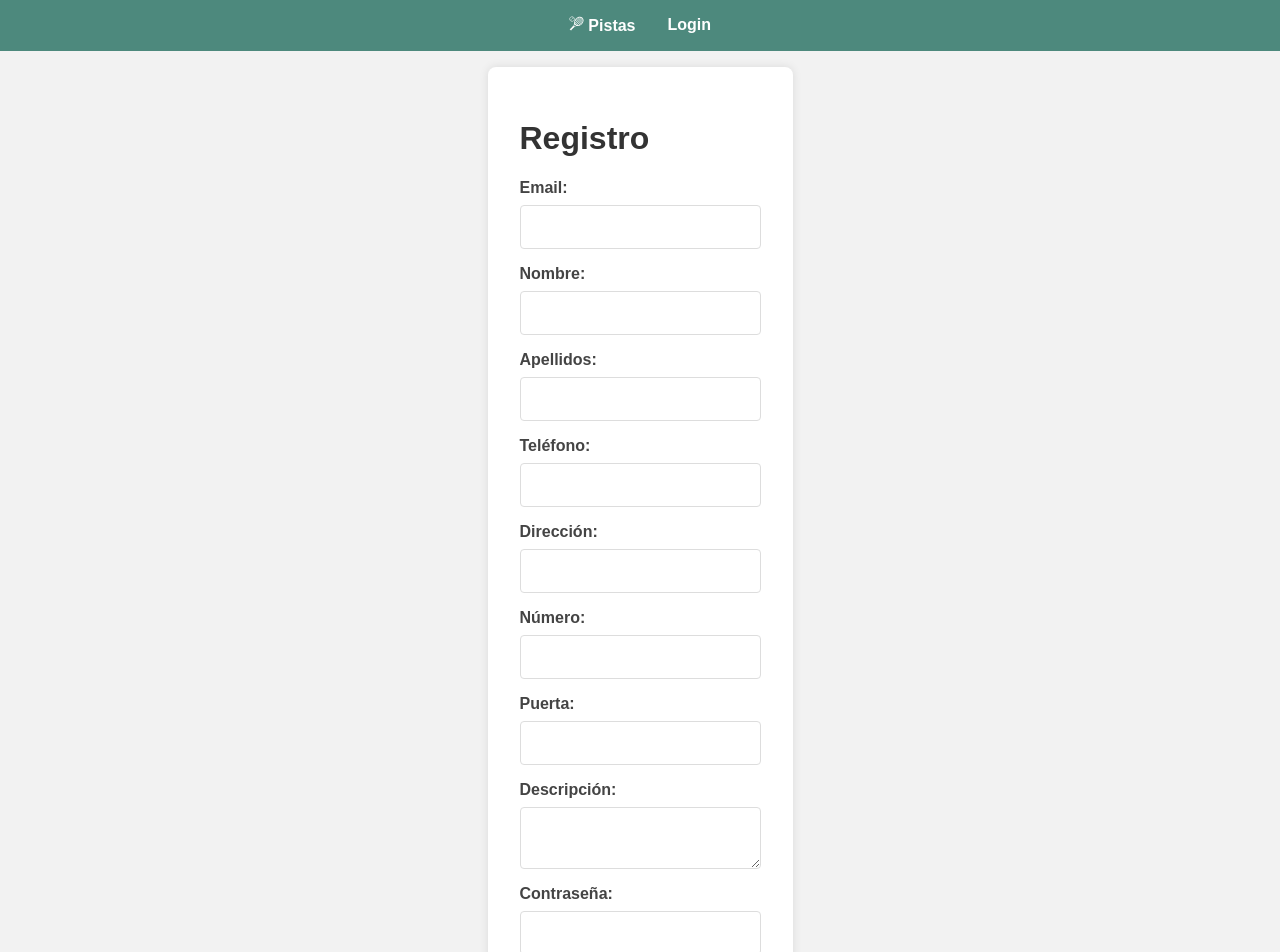
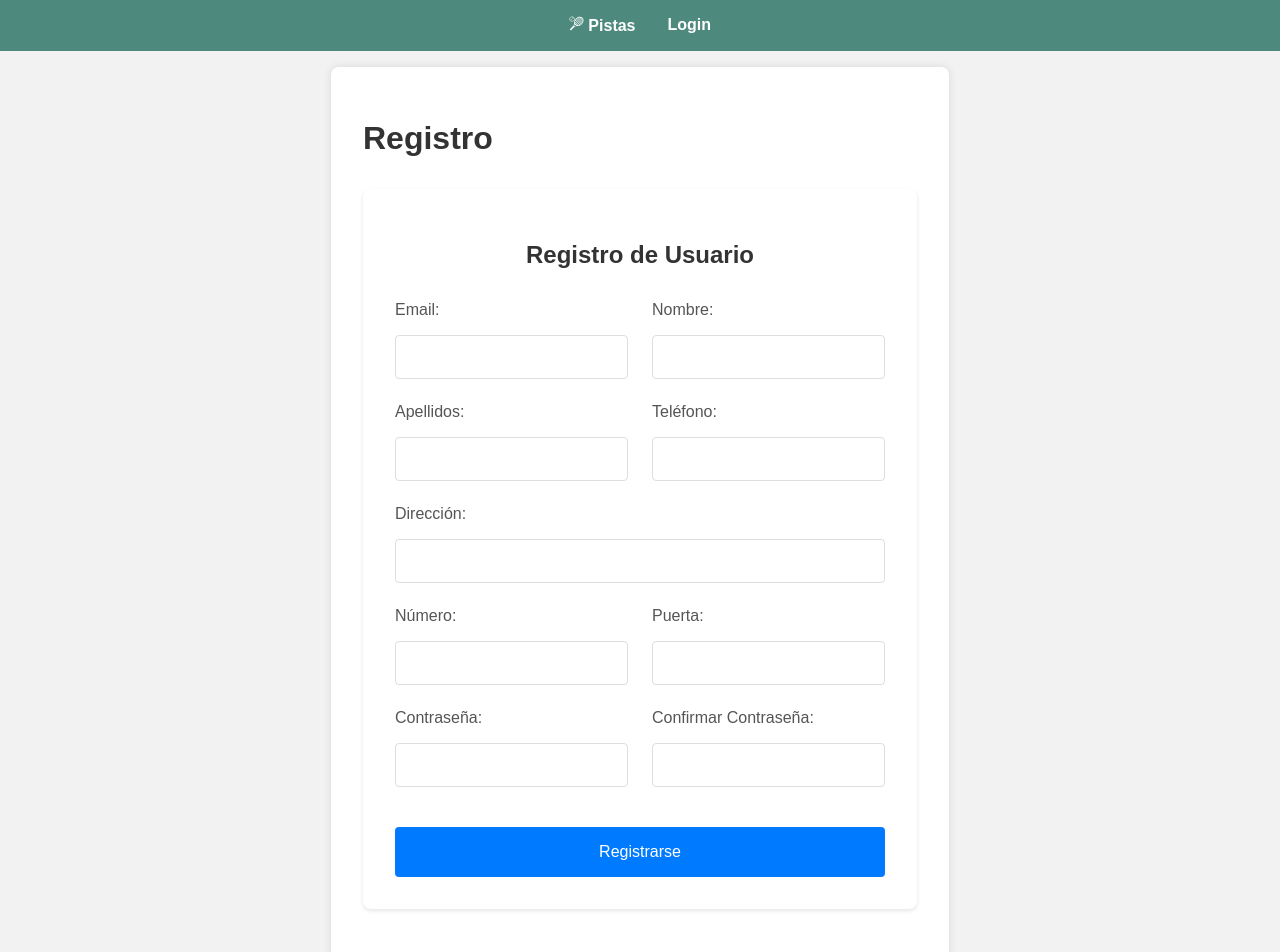
Before and after one commit to soleado2003/ReservasTenisMasCamarena, a React (Vite) app in the folder ReservasMC/: page /register in a window 1280 px wide. Shown: the top 952 px of the page. Built offline with nearby package versions, Linux system fonts and the light colour scheme; no server answers; the HTML template or start-up script is replaced by a standard one.

Commit message:
varios fixes

```diff
--- a/ReservasMC/src/components/RegisterForm.jsx
+++ b/ReservasMC/src/components/RegisterForm.jsx
@@ -1,6 +1,7 @@
 import { useState } from 'react';
 import { useNavigate } from 'react-router-dom';
 import { register } from '../services/auth';
+import '../styles/RegisterForm.css'; // Crearemos este archivo
 
 function RegisterForm() {
   const [email, setEmail] = useState('');
@@ -48,8 +49,11 @@ function RegisterForm() {
   };
 
   return (
-    <form onSubmit={handleSubmit}>
-      <div>
+    <div className="register-container">
+      <h2>Registro de Usuario</h2>
+      <form onSubmit={handleSubmit} className="register-form">
+        <div className="form-grid">
+          <div className="form-group">
             <label>Email:</label>
             <input
               type="email"
@@ -59,7 +63,7 @@ function RegisterForm() {
             />
           </div>
 
-      <div>
+          <div className="form-group">
             <label>Nombre:</label>
             <input
               type="text"
@@ -69,7 +73,7 @@ function RegisterForm() {
             />
           </div>
 
-      <div>
+          <div className="form-group">
             <label>Apellidos:</label>
             <input
               type="text"
@@ -78,16 +82,17 @@ function RegisterForm() {
             />
           </div>
 
-      <div>
+          <div className="form-group">
             <label>Teléfono:</label>
             <input
-          type="text"
+              type="tel"
+              pattern="[0-9]*"
               value={telefono}
               onChange={(e)=> setTelefono(e.target.value)}
             />
           </div>
 
-      <div>
+          <div className="form-group full-width">
             <label>Dirección:</label>
             <input
               type="text"
@@ -96,7 +101,7 @@ function RegisterForm() {
             />
           </div>
 
-      <div>
+          <div className="form-group">
             <label>Número:</label>
             <input
               type="number"
@@ -105,7 +110,7 @@ function RegisterForm() {
             />
           </div>
 
-      <div>
+          <div className="form-group">
             <label>Puerta:</label>
             <input
               type="text"
@@ -114,15 +119,7 @@ function RegisterForm() {
             />
           </div>
 
-      <div>
-        <label>Descripción:</label>
-        <textarea
-          value={descripcion}
-          onChange={(e)=> setDescripcion(e.target.value)}
-        />
-      </div>
-
-      <div>
+          <div className="form-group">
             <label>Contraseña:</label>
             <input
               type="password"
@@ -132,7 +129,7 @@ function RegisterForm() {
             />
           </div>
 
-      <div>
+          <div className="form-group">
             <label>Confirmar Contraseña:</label>
             <input
               type="password"
@@ -141,9 +138,11 @@ function RegisterForm() {
               required
             />
           </div>
+        </div>
 
-      <button type="submit">Registrarse</button>
+        <button type="submit" className="submit-button">Registrarse</button>
       </form>
+    </div>
   );
 }
 
--- a/ReservasMC/src/components/Schedule.jsx
+++ b/ReservasMC/src/components/Schedule.jsx
@@ -130,20 +130,32 @@ function Schedule() {
   const handleCancelarReserva = async (reservaId) => {
     if (window.confirm('¿Estás seguro de que quieres cancelar esta reserva?')) {
       try {
-        await fetchWithToken(`${import.meta.env.VITE_API_URL}/reservas/${reservaId}`, {
+        const response = await fetchWithToken(`${import.meta.env.VITE_API_URL}/reservas/${reservaId}`, {
           method: 'DELETE'
         });
+
+        // if (!response.ok) {
+        //   const error = await response.json();
+        //   throw new Error(error.message);
+        // }
+
         fetchSchedule(selectedDate);
       } catch (error) {
         console.error('Error al cancelar la reserva:', error);
-        alert('Error al cancelar la reserva');
+        alert(error.message || 'Error al cancelar la reserva');
       }
     }
   };
 
   const handleDateChange = (event) => {
-    const [year, month, day] = event.target.value.split('-').map(Number);
-    setSelectedDate(new Date(year, month - 1, day));
+    const selectedValue = event.target.value;
+    const maxDate = getMaxDate();
+    const minDate = format(new Date(), 'yyyy-MM-dd');
+
+    if (selectedValue >= minDate && selectedValue <= maxDate) {
+      const [year, month, day] = selectedValue.split('-').map(Number);
+      setSelectedDate(new Date(year, month - 1, day));
+    }
   };
 
   const isFutureReservation = (fecha, horaInicio) => {
@@ -176,6 +188,13 @@ function Schedule() {
     return isAfter(reservationDate, now);
   };
 
+  // Añadir función para calcular el último día del mes siguiente
+  const getMaxDate = () => {
+    const today = new Date();
+    const nextMonth = new Date(today.getFullYear(), today.getMonth() + 2, 0); // El 0 nos da el último día del mes anterior
+    return format(nextMonth, 'yyyy-MM-dd');
+  };
+
   if (loading) return <div>Cargando horarios...</div>;
 
   return (
@@ -186,6 +205,12 @@ function Schedule() {
           value={format(selectedDate, 'yyyy-MM-dd')}
           onChange={handleDateChange}
           min={format(new Date(), 'yyyy-MM-dd')}
+          max={getMaxDate()} // Añadir límite máximo
+          style={{
+            padding: '8px',
+            borderRadius: '4px',
+            border: '1px solid #ccc'
+          }}
         />
         <h3>{format(selectedDate, "EEEE d 'de' MMMM 'de' yyyy", { locale: es })}</h3>
       </div>
--- /dev/null
+++ b/ReservasMC/src/styles/RegisterForm.css
@@ -0,0 +1,84 @@
+.register-container {
+  max-width: 800px;
+  margin: 2rem auto;
+  padding: 2rem;
+  background-color: white;
+  border-radius: 8px;
+  box-shadow: 0 2px 4px rgba(0, 0, 0, 0.1);
+}
+
+.register-container h2 {
+  text-align: center;
+  color: #333;
+  margin-bottom: 2rem;
+}
+
+.register-form {
+  display: flex;
+  flex-direction: column;
+  gap: 1rem;
+}
+
+.form-grid {
+  display: grid;
+  grid-template-columns: repeat(2, 1fr);
+  gap: 1.5rem;
+}
+
+.form-group {
+  display: flex;
+  flex-direction: column;
+  gap: 0.5rem;
+}
+
+.form-group.full-width {
+  grid-column: 1 / -1;
+}
+
+.form-group label {
+  font-weight: 500;
+  color: #555;
+}
+
+.form-group input {
+  padding: 0.75rem;
+  border: 1px solid #ddd;
+  border-radius: 4px;
+  font-size: 1rem;
+  transition: border-color 0.2s;
+}
+
+.form-group input:focus {
+  border-color: #007bff;
+  outline: none;
+  box-shadow: 0 0 0 2px rgba(0,123,255,0.25);
+}
+
+.submit-button {
+  margin-top: 1.5rem;
+  padding: 1rem 2rem;
+  background-color: #007bff;
+  color: white;
+  border: none;
+  border-radius: 4px;
+  font-size: 1rem;
+  font-weight: 500;
+  cursor: pointer;
+  transition: background-color 0.2s;
+}
+
+.submit-button:hover {
+  background-color: #0056b3;
+}
+
+/* Responsive design */
+@media (max-width: 768px) {
+  .register-container {
+    margin: 1rem;
+    padding: 1rem;
+  }
+
+  .form-grid {
+    grid-template-columns: 1fr;
+  }
+}
```
Also changed, not shown: 2 other files (tests, documents, lock files or other folders). Lines whose indentation alone changed are shown as unchanged.
